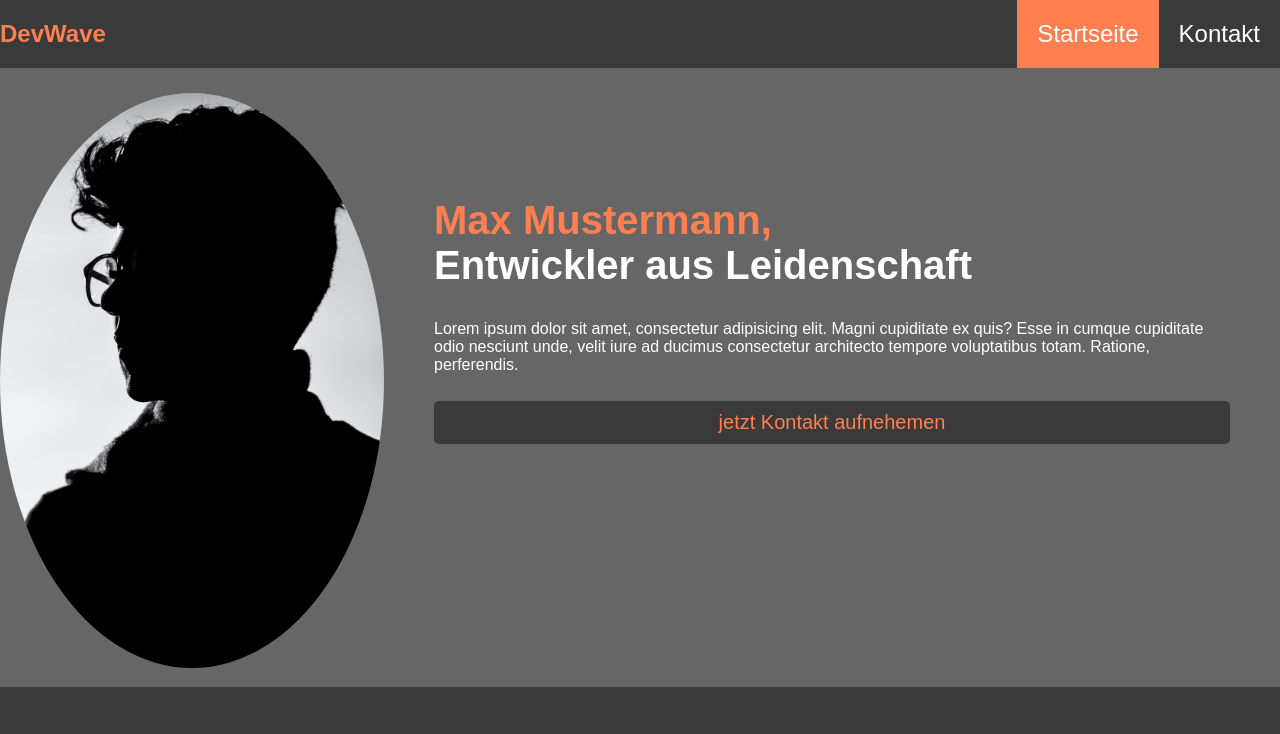
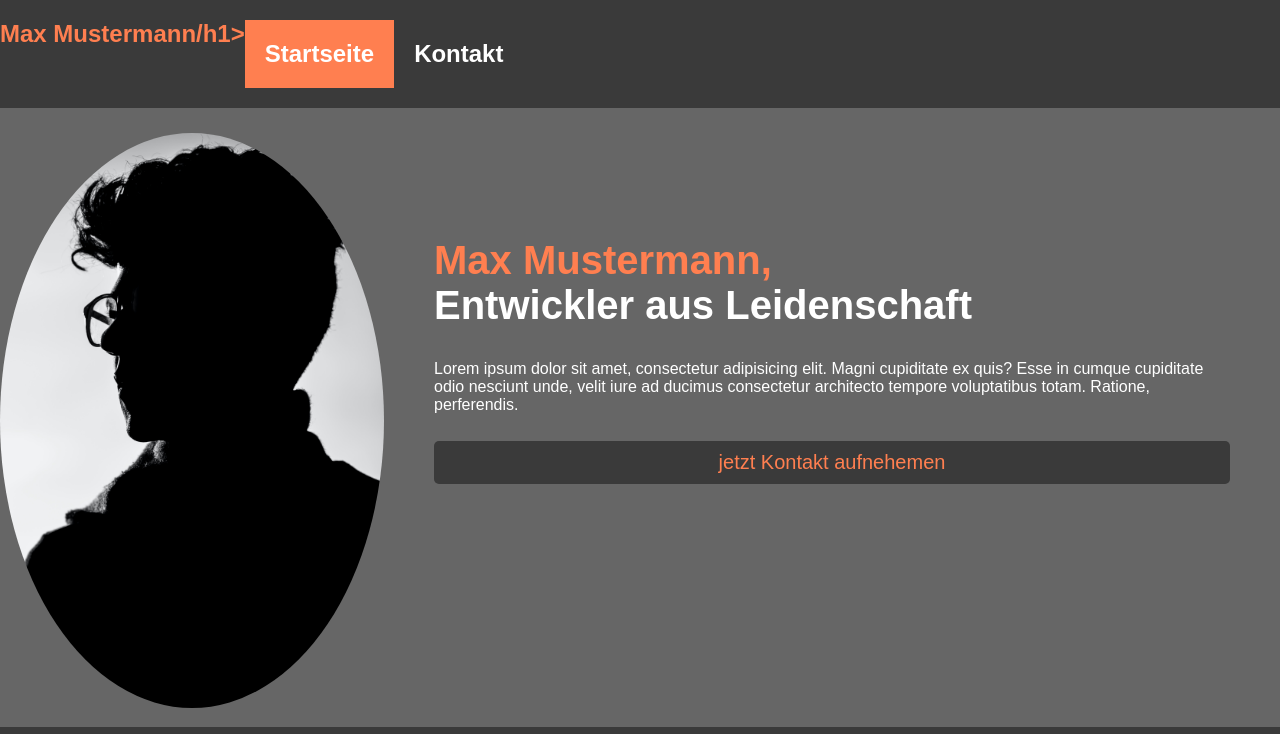
Before and after one commit to DevWavez/John_Doe_Portfolio, a plain HTML site: page index.html in a window 1280 px wide. Shown: the top 734 px of the page. Drawn offline with nearby package versions, Linux system fonts and the light colour scheme.

Commit message:
Update index.html

```diff
--- a/index.html
+++ b/index.html
@@ -17,11 +17,11 @@
     <header>
         <nav id="main-nav">
             <div class="standard-container">
-                <h1>DevWave</h1>
-                <ul>
-                    <li><a class="active-page" href="index.html">Startseite</a></li>
-                    <li><a href="contact.html">Kontakt</a></li>
-                </ul>
+                <h1>Max Mustermann/h1>
+                    <ul>
+                        <li><a class="active-page" href="index.html">Startseite</a></li>
+                        <li><a href="contact.html">Kontakt</a></li>
+                    </ul>
             </div>
         </nav>
         <div id="welcome">
```
